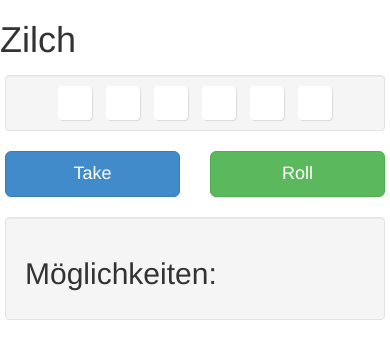
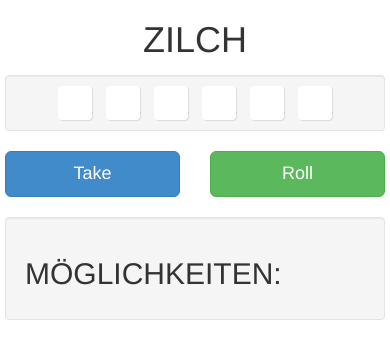
Before and after one commit to chrizzio1/Zilch, a plain HTML site: page www/index.html in a window 390 px wide. Drawn offline with Linux system fonts and the light colour scheme; some packages are replaced by stand-ins of ours.

Commit message:
no message

```diff
--- a/www/css/index.css
+++ b/www/css/index.css
@@ -18,7 +18,6 @@
  */
 * {
     -webkit-tap-highlight-color: rgba(0,0,0,0); /* make transparent link selection, adjust last value opacity 0 to 1.0 */
-    overflow: scroll;
     -webkit-overflow-scrolling: touch;
 }
 
@@ -48,7 +47,7 @@ body {
     padding:0px;
     text-transform:uppercase;
     width:100%;
-    overflow-: hidden;
+    overflow: hidden;
 }
 
 body,html {
--- a/www/index.html
+++ b/www/index.html
@@ -3,7 +3,7 @@
         <meta charset="utf-8" />
         <meta name="format-detection" content="telephone=no" />
         <meta name="viewport" content="user-scalable=no, width=device-width, initial-scale=1, maximum-scale=1">
-<!--         <link rel="stylesheet" type="text/css" href="css/index.css" /> -->
+        <link rel="stylesheet" type="text/css" href="css/index.css" />
         <link rel="stylesheet" type="text/css" href="css/bootstrap/bootstrap.min.css" />
         <link rel="stylesheet" type="text/css" href="css/style.css" />
         <title>Zilch</title>
```
